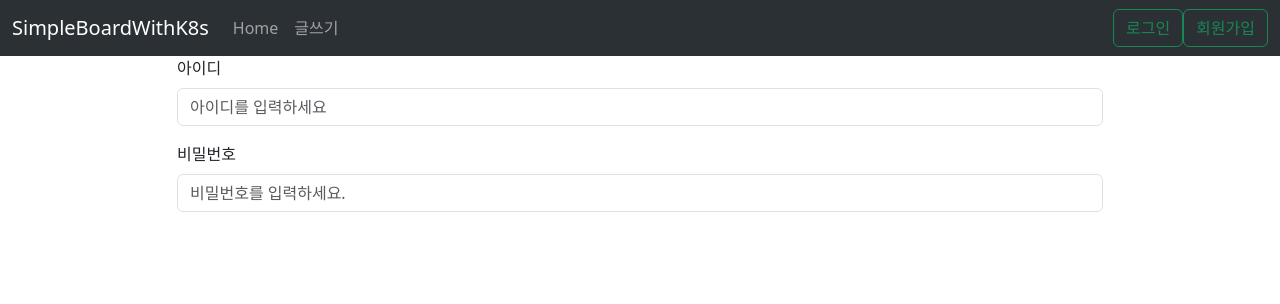
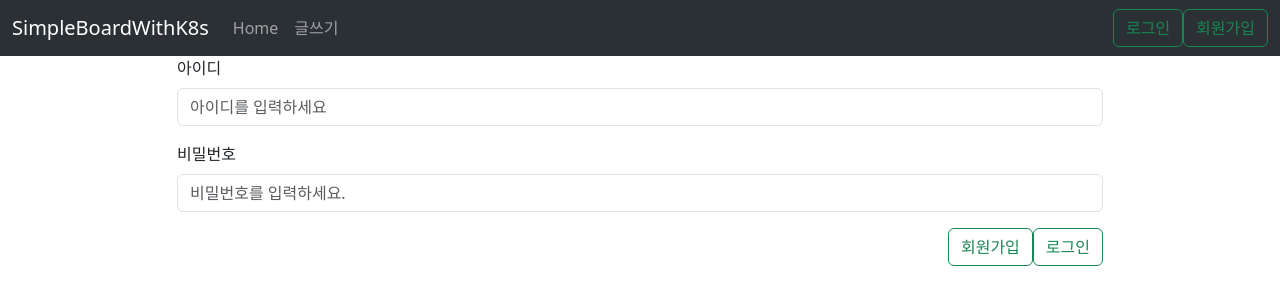
Before and after one commit to leesungkyu1/BoardWithK8s, a React (Create React App) app in the folder front/simple_board_with_k8s/: page /login in a window 1280 px wide. Shown: the top 304 px of the page. Built offline with nearby package versions, Linux system fonts and the light colour scheme.

Commit message:
회원 컨테이너 틀 작성

```diff
--- a/front/simple_board_with_k8s/src/components/member/MemberForm.js
+++ b/front/simple_board_with_k8s/src/components/member/MemberForm.js
@@ -1,5 +1,6 @@
 import React from "react";
 import { Form } from "../../../node_modules/react-bootstrap/esm/index";
+import Button from 'react-bootstrap/Button';
 
 const MemberForm = () => {
     return <>
@@ -12,6 +13,10 @@ const MemberForm = () => {
                 <Form.Label>비밀번호</Form.Label>
                 <Form.Control type="password" placeholder="비밀번호를 입력하세요." />
             </Form.Group>
+            <div style={{display: "flex", flexDirection: "row-reverse"}}>
+                <Button variant="outline-success">로그인</Button>
+                <Button variant="outline-success">회원가입</Button>
+            </div>
         </Form>
     </>
 };
--- a/front/simple_board_with_k8s/src/containers/member/MemberContainer.js
+++ b/front/simple_board_with_k8s/src/containers/member/MemberContainer.js
@@ -1,7 +1,11 @@
 import React, {useEffect} from "react";
+import MemberForm from "../../components/member/MemberForm";
+import { useDispatch } from "react-redux";
 
 const MemberContainer = () => {
-
+    return <>
+        <MemberForm></MemberForm>
+    </>;
 };
 
 export default MemberContainer;
--- a/front/simple_board_with_k8s/src/pages/MemberPage.js
+++ b/front/simple_board_with_k8s/src/pages/MemberPage.js
@@ -1,13 +1,13 @@
 import React from "react";
 import Header from "../components/common/Header";
 import Body from "../components/common/Body";
-import MemberForm from "../components/member/MemberForm";
+import MemberContainer from "../containers/member/MemberContainer";
 
 const MemberPage = () => {
     return <>
         <Header/>
         <Body>
-            <MemberForm/>
+            <MemberContainer/>
         </Body>
     </>
 };
```
